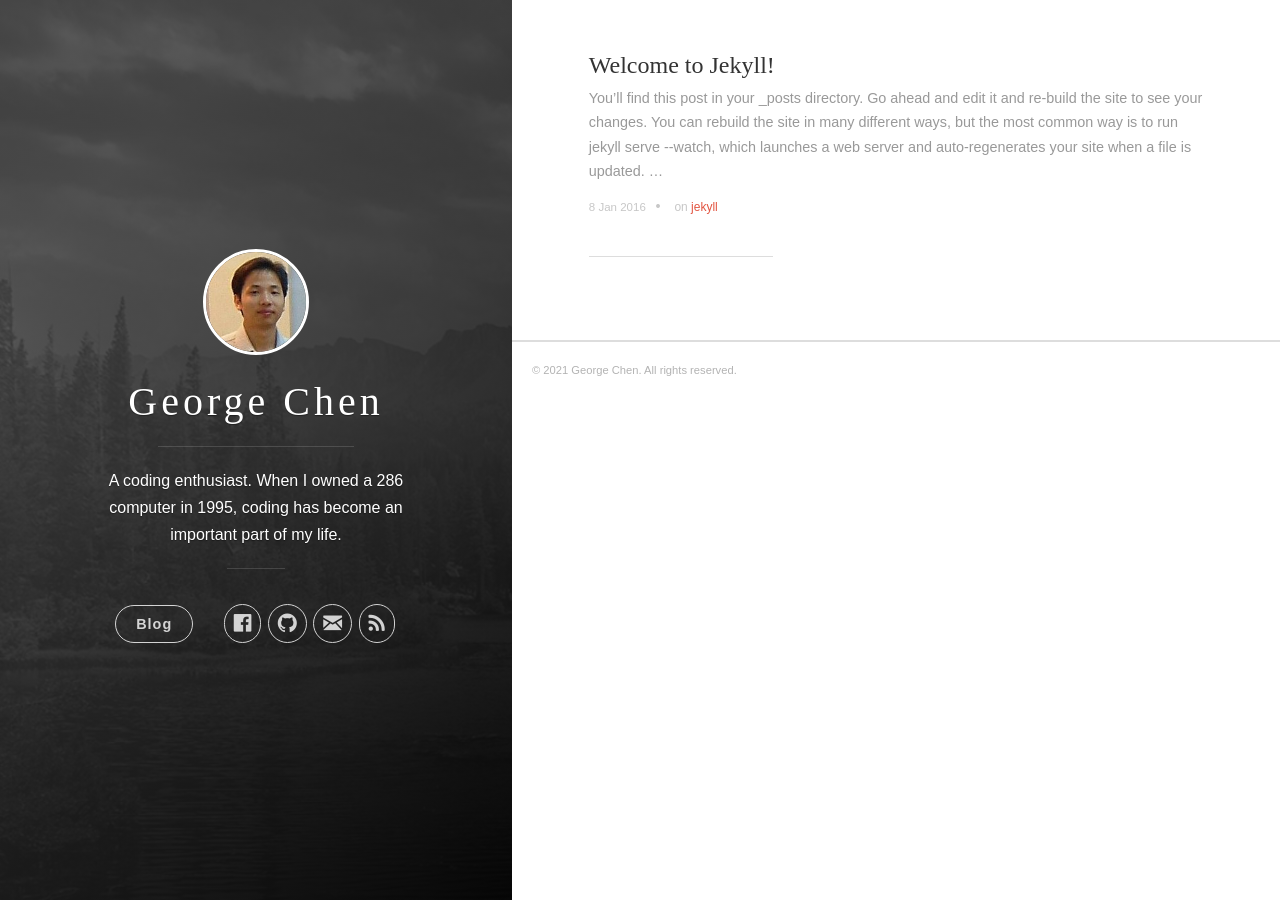
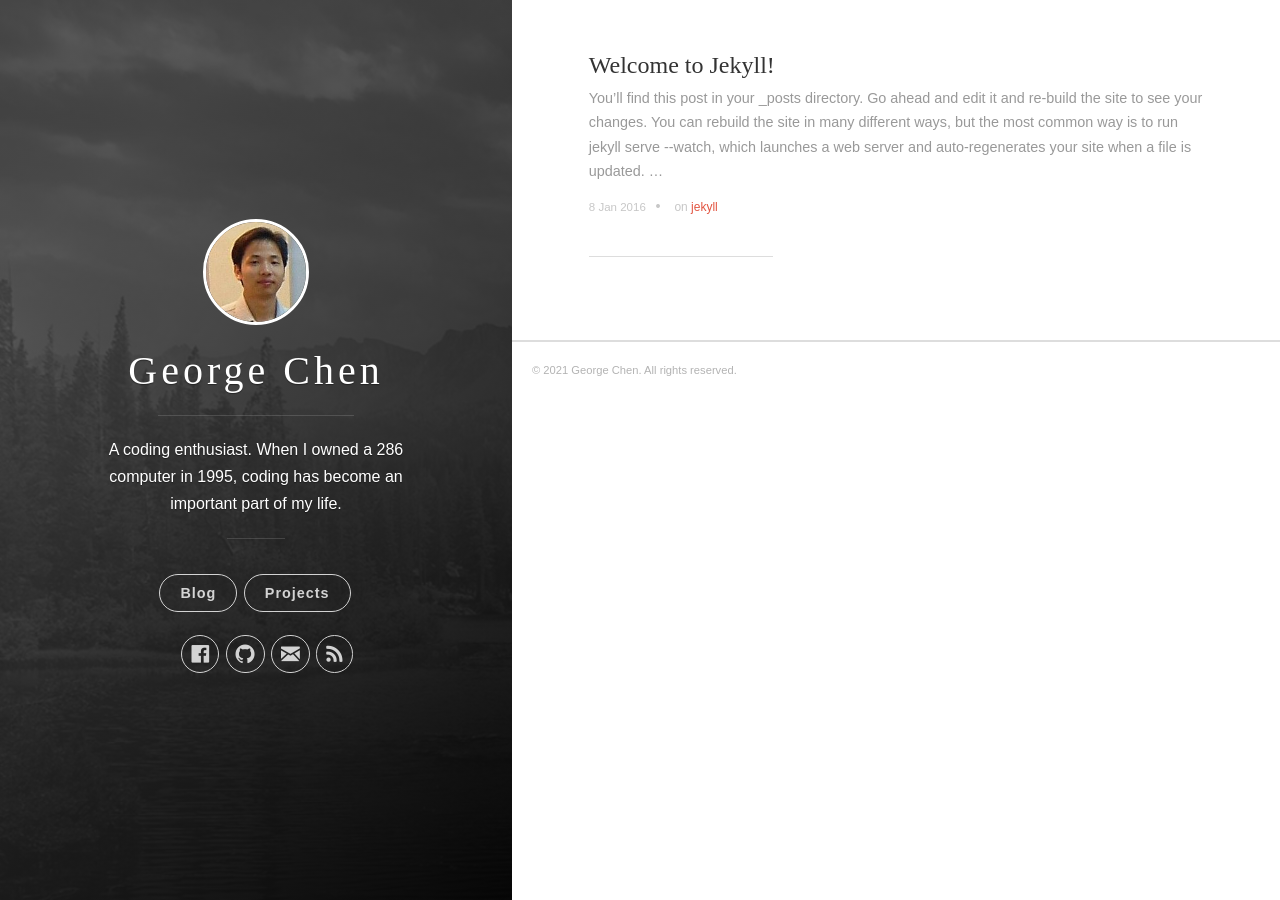
Before and after one commit to fobgeorge/fobgeorge.github.io, a Jekyll site: the page built from index.html, in a window 1280 px wide. Built offline with Jekyll 4.4.1, drawn with Linux system fonts in a browser that asks for light colours; some web fonts are replaced; the list of posts is cut into pages by our own code.

Commit message:
Update header.html

```diff
--- a/_includes/header.html
+++ b/_includes/header.html
@@ -23,8 +23,13 @@
             <ul class="navigation">
               <li class="navigation__item"><a href="{{ site.baseurl }}/#blog" title="link to {{ site.title }} blog"
                   class="blog-button">Blog</a></li>
+              <li class="navigation__item"><a href="{{ site.baseurl }}/#projects" title="link to {{ site.title }} projects"
+                  class="blog-button">Projects</a></li>
             </ul>
           </nav>
+
+
+
 
           <nav class="cover-navigation navigation--social">
             <ul class="navigation">
```
